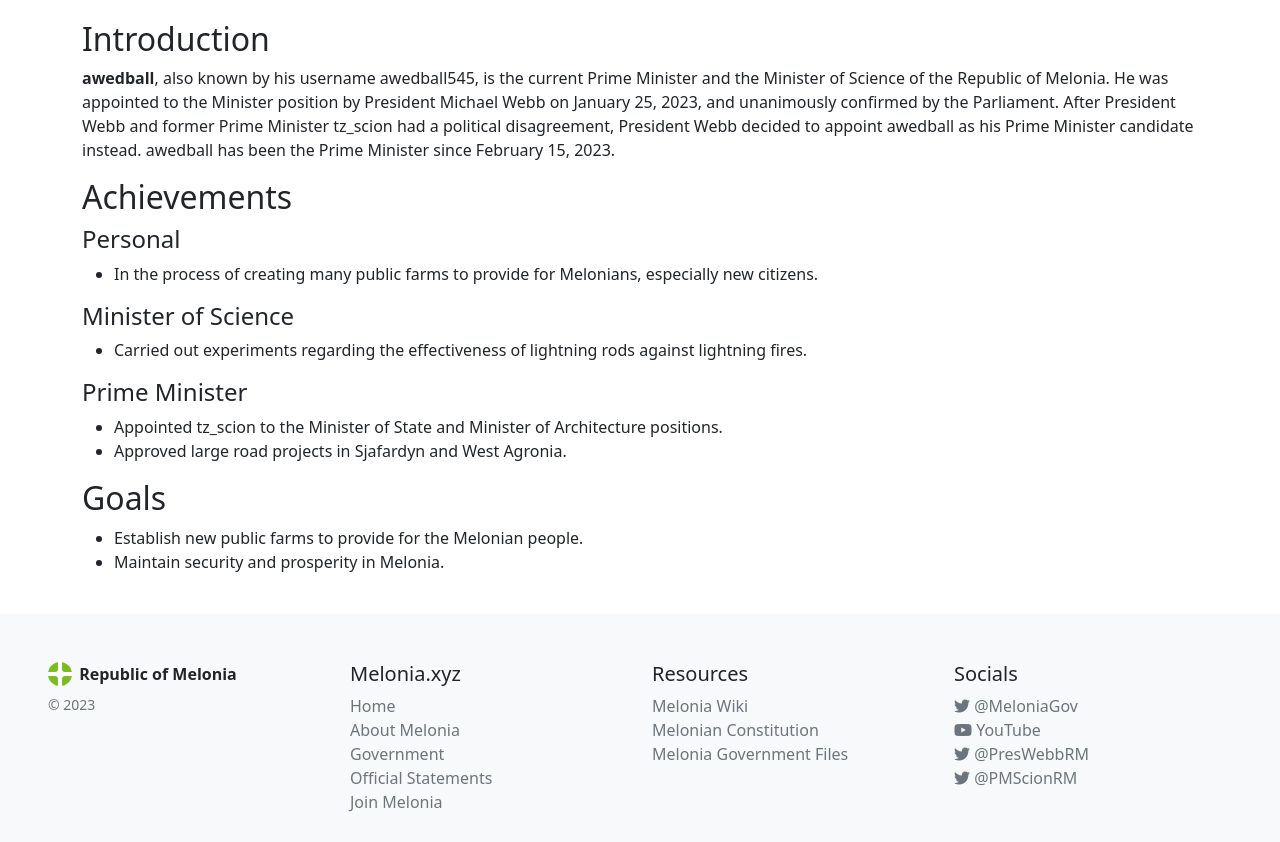
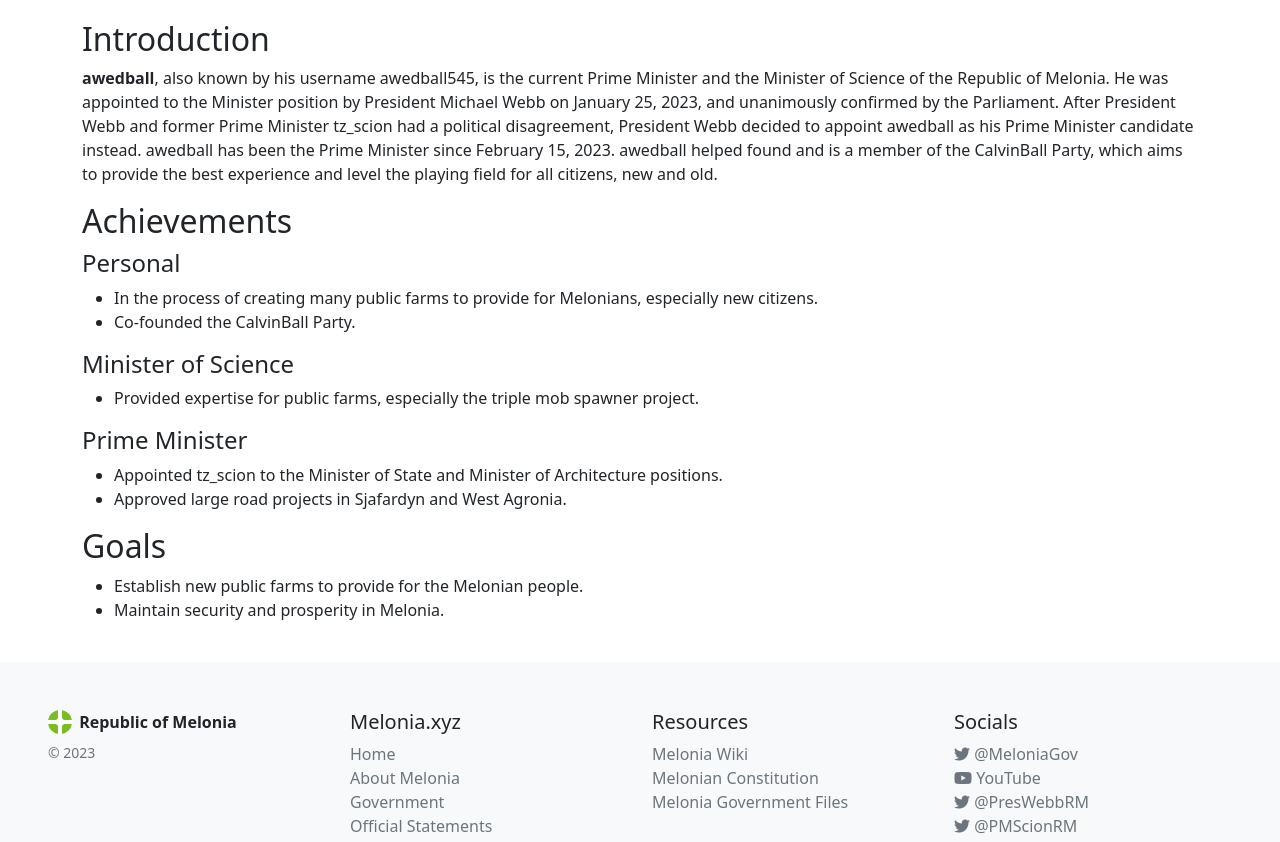
Before and after one commit to MeloniaGov/main-site, a Jekyll site: the page built from government/pm.md, in a window 1280 px wide, cut to the strip 540-1382 px from the top of the page. Built offline with Jekyll 4.4.1, drawn with Linux system fonts in a browser that asks for light colours; nearby versions of some CDN libraries.

Commit message:
Correct awedball's bio

```diff
--- a/government/pm.md
+++ b/government/pm.md
@@ -11,15 +11,16 @@ permalink: /government/pm/
 ---
 
 ## Introduction
-**awedball**, also known by his username awedball545, is the current Prime Minister and the Minister of Science of the Republic of Melonia. He was appointed to the Minister position by President Michael Webb on January 25, 2023, and unanimously confirmed by the Parliament. After President Webb and former Prime Minister tz_scion had a political disagreement, President Webb decided to appoint awedball as his Prime Minister candidate instead. awedball has been the Prime Minister since February 15, 2023.
+**awedball**, also known by his username awedball545, is the current Prime Minister and the Minister of Science of the Republic of Melonia. He was appointed to the Minister position by President Michael Webb on January 25, 2023, and unanimously confirmed by the Parliament. After President Webb and former Prime Minister tz_scion had a political disagreement, President Webb decided to appoint awedball as his Prime Minister candidate instead. awedball has been the Prime Minister since February 15, 2023. awedball helped found and is a member of the CalvinBall Party, which aims to provide the best experience and level the playing field for all citizens, new and old.
 
 ## Achievements
 
 #### Personal
 - In the process of creating many public farms to provide for Melonians, especially new citizens.
+- Co-founded the CalvinBall Party.
 
 #### Minister of Science
-- Carried out experiments regarding the effectiveness of lightning rods against lightning fires.
+- Provided expertise for public farms, especially the triple mob spawner project.
 
 #### Prime Minister
 - Appointed tz_scion to the Minister of State and Minister of Architecture positions.
```
